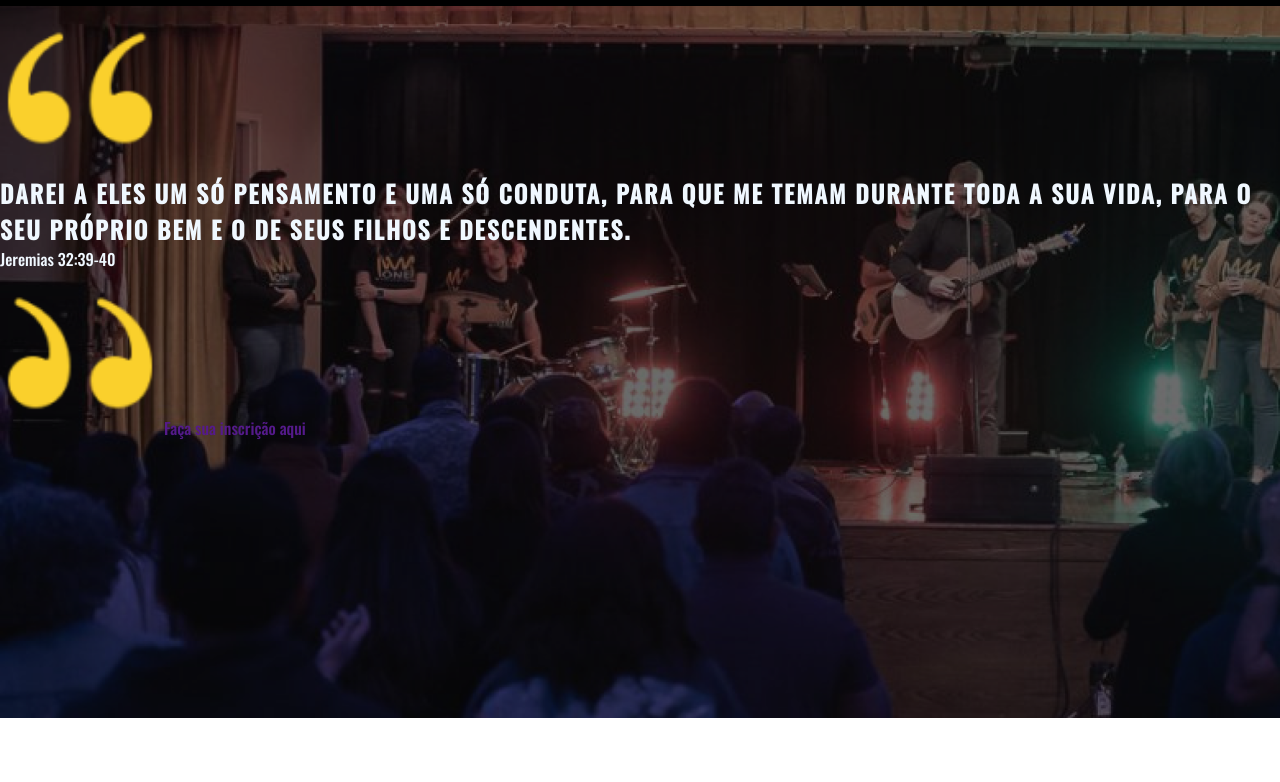
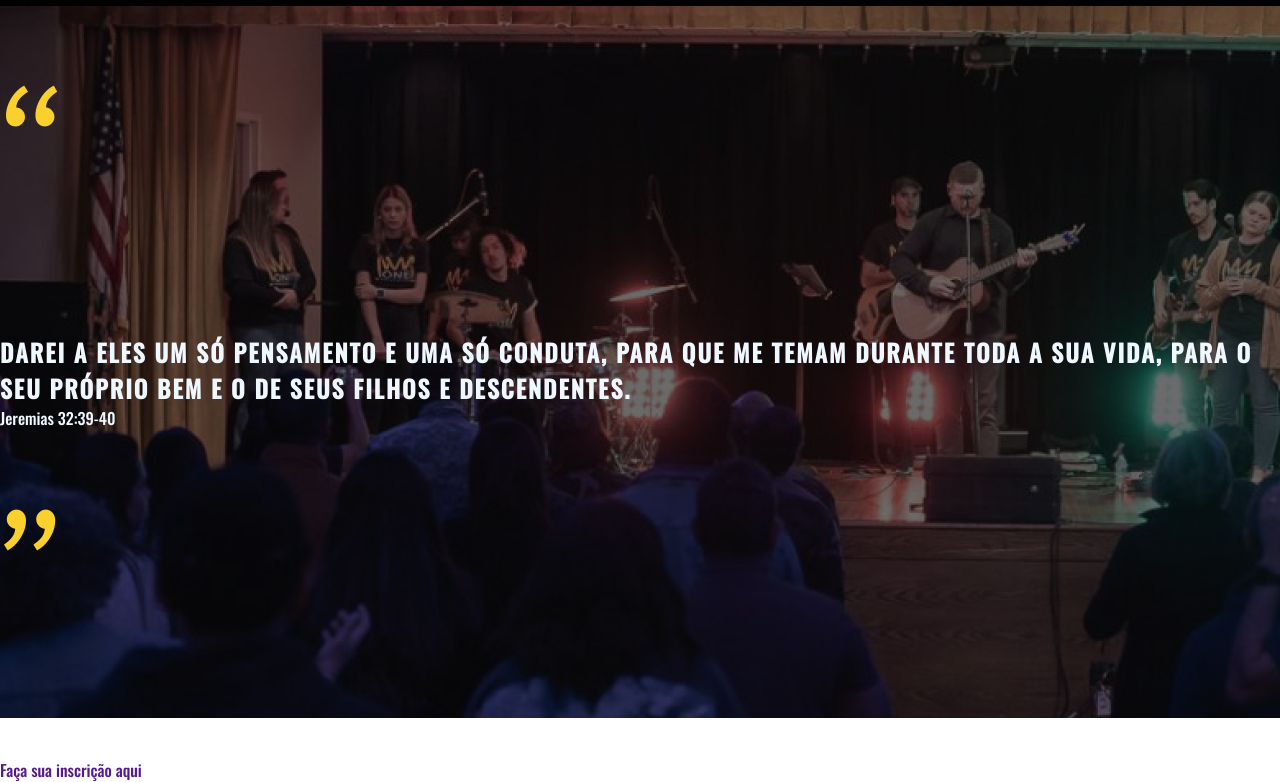
Before and after one commit to EmanuelBarbozaFortes/One-kingdom, a plain HTML site: page index.html in a window 1280 px wide. Shown: the part 94-876 px from the top of the page. Before the commit the page ends 812 px from the top, so only its background shows below. Drawn offline with nearby package versions, Linux system fonts and the light colour scheme; a web font is replaced by a local one.

Commit message:
alteração basica
alteração basica

```diff
--- a/index.html
+++ b/index.html
@@ -7,7 +7,7 @@
     <link rel="stylesheet" href="./src/css/rest.css">
     <link rel="stylesheet" href="./src/css/style.css">
     <link rel="stylesheet" href="./src/css/responsive.css">
-    <title>Document</title>
+    <title>One Kingdom</title>
 </head>
 <body>
     <div class="fundo-menu">
@@ -24,14 +24,18 @@
         </div>
     </div>
     <section class="inicio">
-        <img src="src/imagens/aspas-esquerda.png" alt="">
-        <div>
-            <h1>Darei a eles um só pensamento e uma só conduta, para que me temam durante toda a sua vida, para o seu próprio bem e o de seus filhos e descendentes.</h1>
-            <p>Jeremias 32:39-40</p>
+        <div class="intro-inicio">
+            <!-- <img src="src/imagens/aspas-esquerda.png" alt=""> -->
+            <h2>“</h2>
+            <div>
+                <h1>Darei a eles um só pensamento e uma só conduta, para que me temam durante toda a sua vida, para o seu próprio bem e o de seus filhos e descendentes.</h1>
+                <p>Jeremias 32:39-40</p>
+            </div>
+            <h2>”</h2>
+            <!-- <img src="src/imagens/aspas-direita.png" alt=""> -->
+
+            <a href="">Faça sua inscrição aqui</a>
         </div>
-        <img src="src/imagens/aspas-direita.png" alt="">
-
-        <a href="">Faça sua inscrição aqui</a>
 
     </section>
 </body>
--- a/src/css/rest.css
+++ b/src/css/rest.css
@@ -2,6 +2,11 @@
 /* font-family: 'Poppins', sans-serif; */
 @import url('https://fonts.googleapis.com/css2?family=Oswald:wght@500&display=swap');
 /* font-family: 'Oswald', sans-serif; */
+@import url('https://fonts.googleapis.com/css2?family=IM+Fell+DW+Pica+SC&display=swap');
+/* font-family: 'IM Fell DW Pica SC', serif; */
+@import url('https://fonts.googleapis.com/css2?family=Catamaran:wght@300;400&display=swap');
+/* font-family: 'Catamaran', sans-serif; */
+
 
 *{
     margin: 0;
--- a/src/css/style.css
+++ b/src/css/style.css
@@ -30,7 +30,13 @@ nav ul{
     background: url("../imagens/fundo-inicio.png");
 
 }
-h1{
+.inicio h1{
     text-transform: uppercase;
     letter-spacing:2px;
 }
+h2{
+    color: #FAD02C;
+    font-family: 'Catamaran', sans-serif;
+    font-size: 200px;
+    font-weight: 300;
+}
```
